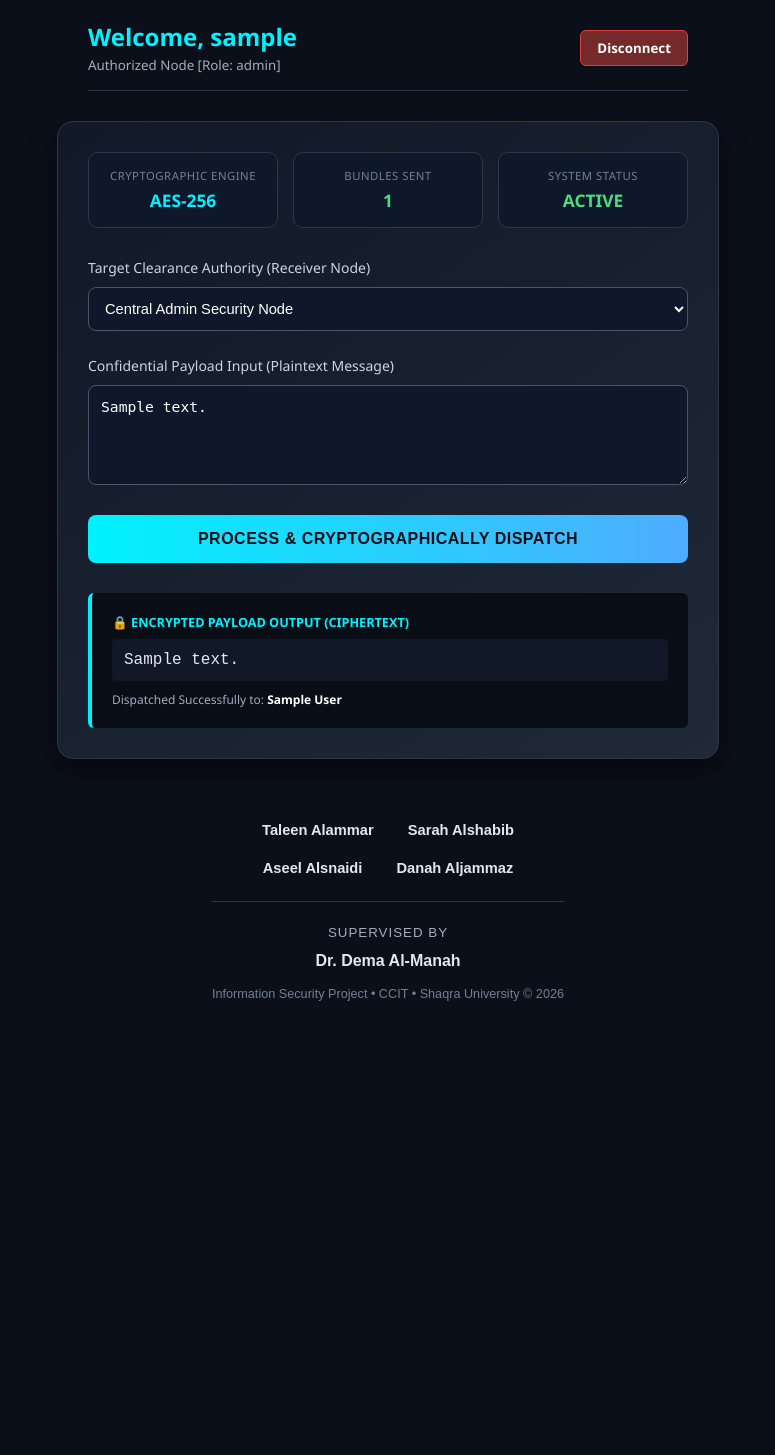
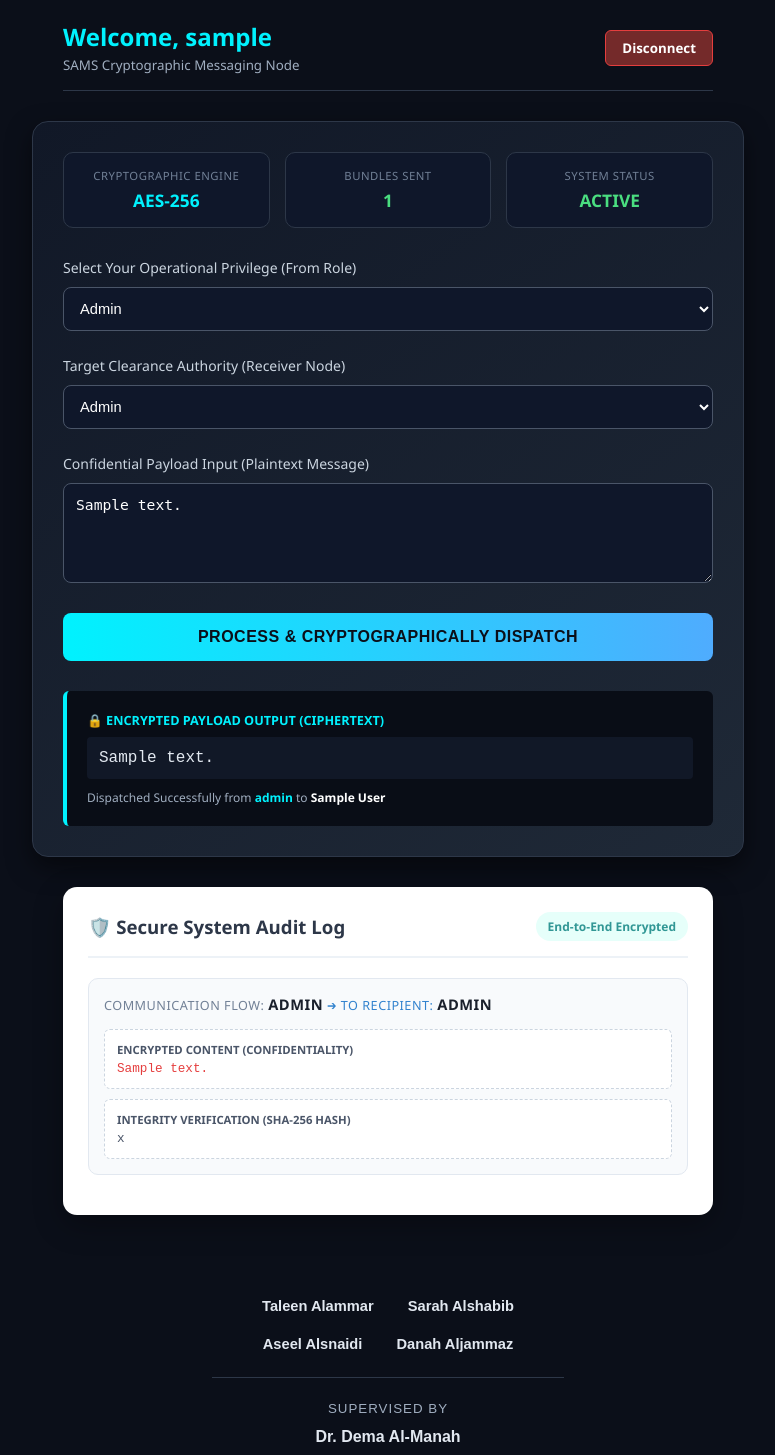
Before and after one commit to SAMS-PLATFORM/SAMS, a Flask app: template templates/index.html in a window 1280 px wide. Shown: the top 1455 px of the page, without its empty margins (252-1027 px from the left). Before the commit the page ends 1001 px from the top, so only its background shows below. Run offline with Flask 3, Linux system fonts and the light colour scheme; the template is opened without the code that fills it: most values are stand-ins (such as "Sample title", 1, 10 or a date in 2020); parts of the project's set-up code (start-up, migrations or seed data) failed here and were passed over.

Commit message:
Add files via upload

```diff
--- a/app.py
+++ b/app.py
@@ -3,6 +3,16 @@ from flask_sqlalchemy import SQLAlchemy
 from flask_login import LoginManager, UserMixin, login_user, login_required, logout_user, current_user
 from werkzeug.security import generate_password_hash, check_password_hash
 import os
+
+try:
+    from cryptography_logic import encrypt_message, generate_hash
+except ImportError:
+    import base64
+    import hashlib
+    def encrypt_message(text):
+        return base64.b64encode(text.encode('utf-8')).decode('utf-8')
+    def generate_hash(text):
+        return hashlib.sha256(text.encode('utf-8')).hexdigest()
 
 app = Flask(__name__)
 app.config['SECRET_KEY'] = 'SAMS_SUPER_SECRET_KEY_2026'
@@ -14,9 +24,16 @@ login_manager = LoginManager(app)
 login_manager.login_view = 'login'
 
 class User(UserMixin, db.Model):
-    id = db.column(db.Integer, primary_key=True)
-    username = db.column(db.String(50), unique=True, nullable=False)
-    password = db.column(db.String(255), nullable=False)
+    id = db.Column(db.Integer, primary_key=True)
+    username = db.Column(db.String(50), unique=True, nullable=False)
+    password = db.Column(db.String(255), nullable=False)
+
+class MessageLog(db.Model):
+    id = db.Column(db.Integer, primary_key=True)
+    sender_role = db.Column(db.String(50), nullable=False)
+    receiver_role = db.Column(db.String(50), nullable=False)
+    ciphertext = db.Column(db.Text, nullable=False)
+    msg_hash = db.Column(db.String(64), nullable=False)
 
 @login_manager.user_loader
 def load_user(user_id):
@@ -25,10 +42,11 @@ def load_user(user_id):
 @app.route('/', methods=['GET', 'POST'])
 def login():
     if request.method == 'POST':
-        username = request.form.get('username', '').strip()
-        password = request.form.get('password', '')
+        username = request.form.get('username').strip()
+        password = request.form.get('password')
 
         user = User.query.filter_by(username=username).first()
+
         if user and check_password_hash(user.password, password):
             login_user(user)
             return redirect(url_for('dashboard'))
@@ -41,12 +59,12 @@ def login():
 @app.route('/register', methods=['GET', 'POST'])
 def register():
     if request.method == 'POST':
-        username = request.form.get('username', '').strip()
-        password = request.form.get('password', '')
+        username = request.form.get('username').strip()
+        password = request.form.get('password')
 
         existing_user = User.query.filter_by(username=username).first()
         if existing_user:
-            flash('Username already exists!', 'danger')
+            flash('Username already exists! Please choose another one.', 'danger')
             return redirect(url_for('register'))
 
         hashed_pw = generate_password_hash(password, method='pbkdf2:sha256')
@@ -64,22 +82,39 @@ def register():
 @login_required
 def dashboard():
     encrypted_text = ""
+    msg_hash = ""
     original_text = ""
-    target_authority = ""
+    sender_role = "Admin"
+    target_authority = "Dean"
 
     if request.method == 'POST':
         original_text = request.form.get('payload_input', '')
-        target_authority = request.form.get('target_authority', '')
+        sender_role = request.form.get('sender_role', 'Admin')
+        target_authority = request.form.get('target_authority', 'Dean')
 
         if original_text:
-            import base64
-            encrypted_text = base64.b64encode(original_text.encode('utf-8')).decode('utf-8')
+            encrypted_text = encrypt_message(original_text)
+            msg_hash = generate_hash(original_text)
+
+            new_log = MessageLog(
+                sender_role=sender_role,
+                receiver_role=target_authority,
+                ciphertext=encrypted_text,
+                msg_hash=msg_hash
+            )
+            db.session.add(new_log)
+            db.session.commit()
+
+    active_logs = MessageLog.query.order_by(MessageLog.id.desc()).all()
 
     return render_template('index.html',
                            username=current_user.username,
                            original_text=original_text,
                            encrypted_text=encrypted_text,
-                           target_authority=target_authority)
+                           msg_hash=msg_hash,
+                           sender_role=sender_role,
+                           target_authority=target_authority,
+                           logs=active_logs)
 
 @app.route('/logout')
 @login_required
--- a/templates/index.html
+++ b/templates/index.html
@@ -19,7 +19,7 @@
         }
         .header-panel {
             width: 100%;
-            max-width: 600px;
+            max-width: 650px;
             display: flex;
             justify-content: space-between;
             align-items: center;
@@ -48,8 +48,9 @@
             border-radius: 16px;
             padding: 30px;
             width: 100%;
-            max-width: 600px;
+            max-width: 650px;
             box-shadow: 0 10px 25px rgba(0, 0, 0, 0.5);
+            margin-bottom: 30px;
         }
         .stat-grid {
             display: grid;
@@ -134,6 +135,80 @@
             color: #e2e8f0;
             word-break: break-all;
         }
+        .audit-container {
+            width: 100%;
+            max-width: 650px;
+            background-color: #ffffff;
+            color: #1a202c;
+            border-radius: 14px;
+            padding: 25px;
+            box-shadow: 0 10px 30px rgba(0, 0, 0, 0.3);
+            margin-bottom: 20px;
+            box-sizing: border-box;
+        }
+        .audit-header {
+            display: flex;
+            justify-content: space-between;
+            align-items: center;
+            border-bottom: 2px solid #edf2f7;
+            padding-bottom: 15px;
+            margin-bottom: 20px;
+        }
+        .audit-title {
+            font-size: 14pt;
+            font-weight: 700;
+            color: #2d3748;
+            margin: 0;
+        }
+        .badge-encrypted {
+            background-color: #e6fffa;
+            color: #319795;
+            padding: 6px 12px;
+            border-radius: 20px;
+            font-size: 9pt;
+            font-weight: 600;
+        }
+        .log-card {
+            border: 1px solid #e2e8f0;
+            border-radius: 10px;
+            padding: 15px;
+            margin-bottom: 15px;
+            display: flex;
+            flex-direction: column;
+            background-color: #f8fafc;
+        }
+        .flow-section {
+            font-size: 9.5pt;
+            color: #718096;
+            text-transform: uppercase;
+            letter-spacing: 0.5px;
+            margin-bottom: 10px;
+        }
+        .role-bold {
+            font-size: 11pt;
+            font-weight: bold;
+            color: #1a202c;
+        }
+        .crypto-section {
+            background-color: #ffffff;
+            border: 1px dashed #cbd5e0;
+            border-radius: 6px;
+            padding: 12px;
+            margin-top: 5px;
+        }
+        .crypto-label {
+            font-size: 8.5pt;
+            font-weight: bold;
+            color: #4a5568;
+            text-transform: uppercase;
+            margin-bottom: 4px;
+        }
+        .crypto-value {
+            font-family: 'Courier New', Courier, monospace;
+            font-size: 9.5pt;
+            color: #e53e3e;
+            word-break: break-all;
+        }
     </style>
 </head>
 <body>
@@ -141,7 +216,7 @@
     <div class="header-panel">
         <div class="title-area">
             <h2>Welcome, {{ username }}</h2>
-            <span style="font-size: 10pt; color: #a0aec0;">Authorized Node [Role: {{ role }}]</span>
+            <span style="font-size: 10pt; color: #a0aec0;">SAMS Cryptographic Messaging Node</span>
         </div>
         <a href="/logout" class="logout-btn">Disconnect</a>
     </div>
@@ -164,17 +239,32 @@
 
         <form action="/dashboard" method="POST">
             <div class="form-group">
+                <label>Select Your Operational Privilege (From Role)</label>
+                <select name="sender_role">
+                    <option value="Admin" {% if sender_role == 'Admin' %}selected{% endif %}>Admin</option>
+                    <option value="Dean" {% if sender_role == 'Dean' %}selected{% endif %}>Dean</option>
+                    <option value="Professor" {% if sender_role == 'Professor' %}selected{% endif %}>Professor</option>
+                    <option value="Head" {% if sender_role == 'Head' %}selected{% endif %}>Head</option>
+                    <option value="Doctor" {% if sender_role == 'Doctor' %}selected{% endif %}>Doctor</option>
+                    <option value="Dep" {% if sender_role == 'Dep' %}selected{% endif %}>Dep</option>
+                </select>
+            </div>
+
+            <div class="form-group">
                 <label>Target Clearance Authority (Receiver Node)</label>
                 <select name="target_authority">
-                    <option value="Central Admin Security Node" {% if target_authority == 'Central Admin Security Node' %}selected{% endif %}>Central Admin Security Node</option>
-                    <option value="Security Operations Center (SOC)" {% if target_authority == 'Security Operations Center (SOC)' %}selected{% endif %}>Security Operations Center (SOC)</option>
-                    <option value="High Clearance Authority (Level 5)" {% if target_authority == 'High Clearance Authority (Level 5)' %}selected{% endif %}>High Clearance Authority (Level 5)</option>
+                    <option value="Admin" {% if target_authority == 'Admin' %}selected{% endif %}>Admin</option>
+                    <option value="Dean" {% if target_authority == 'Dean' %}selected{% endif %}>Dean</option>
+                    <option value="Professor" {% if target_authority == 'Professor' %}selected{% endif %}>Professor</option>
+                    <option value="Head" {% if target_authority == 'Head' %}selected{% endif %}>Head</option>
+                    <option value="Doctor" {% if target_authority == 'Doctor' %}selected{% endif %}>Doctor</option>
+                    <option value="Dep" {% if target_authority == 'Dep' %}selected{% endif %}>Dep</option>
                 </select>
             </div>
 
             <div class="form-group">
                 <label>Confidential Payload Input (Plaintext Message)</label>
-                <textarea name="payload_input" placeholder="Inject sensitive administrative commands or logs here..." required>{{ original_text }}</textarea>
+                <textarea name="payload_input" placeholder="Inject sensitive administrative commands or grades here..." required>{{ original_text }}</textarea>
             </div>
 
             <button type="submit" class="dispatch-btn">PROCESS & CRYPTOGRAPHICALLY DISPATCH</button>
@@ -185,9 +275,36 @@
                 <div class="result-title">🔒 Encrypted Payload Output (Ciphertext)</div>
                 <div class="result-box">{{ encrypted_text }}</div>
                 <div style="margin-top: 10px; font-size: 9pt; color: #a0aec0;">
-                    Dispatched Successfully to: <strong style="color: #fff;">{{ target_authority }}</strong>
+                    Dispatched Successfully from <strong style="color: #00f2fe;">{{ sender_role }}</strong> to <strong style="color: #fff;">{{ target_authority }}</strong>
                 </div>
             </div>
+        {% endif %}
+    </div>
+
+    <div class="audit-container">
+        <div class="audit-header">
+            <h3 class="audit-title">🛡️ Secure System Audit Log</h3>
+            <span class="badge-encrypted">End-to-End Encrypted</span>
+        </div>
+
+        {% if logs %}
+            {% for log in logs %}
+            <div class="log-card">
+                <div class="flow-section">
+                    Communication Flow: <span class="role-bold">{{ log.sender_role }}</span> <span style="color: #3182ce;">➔ To Recipient:</span> <span class="role-bold">{{ log.receiver_role }}</span>
+                </div>
+                <div class="crypto-section">
+                    <div class="crypto-label">Encrypted Content (Confidentiality)</div>
+                    <div class="crypto-value">{{ log.ciphertext }}</div>
+                </div>
+                <div class="crypto-section" style="margin-top: 10px;">
+                    <div class="crypto-label">Integrity Verification (SHA-256 Hash)</div>
+                    <div class="crypto-value" style="color: #4a5568;">{{ log.msg_hash }}</div>
+                </div>
+            </div>
+            {% endfor %}
+        {% else %}
+            <div style="text-align: center; color: #718096; padding: 20px;">No encrypted audit flows captured yet.</div>
         {% endif %}
     </div>
 
```
Also changed, not shown: templates/login.html (+2 -19 lines), templates/register.html (+2 -10 lines).
